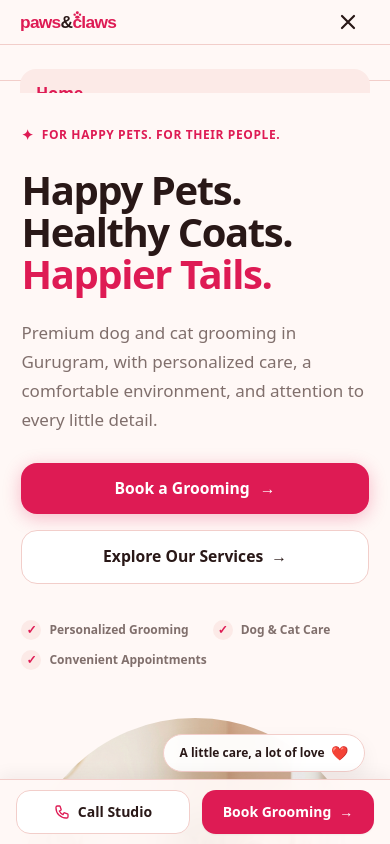
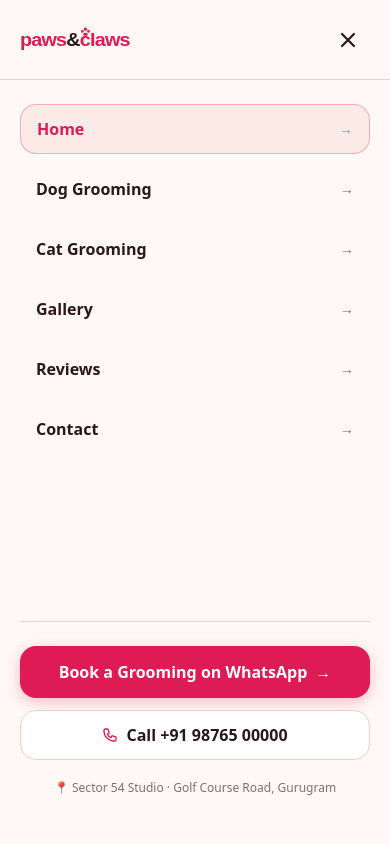
Before and after one commit to Vansh-7454/grow_demo, a Next.js app: page / in a window 390 px wide. Both pictures are taken after a click on the button "Open navigation menu". Shown: the top 844 px of the page. Built offline with nearby package versions, Linux system fonts and the light colour scheme.

Commit message:
fix(navigation): portal mobile drawer to document.body, resolve backdrop-blur containment trap, and lock background scroll

```diff
--- a/src/components/Header.tsx
+++ b/src/components/Header.tsx
@@ -1,6 +1,7 @@
 "use client";
 
 import { useState, useEffect, useRef } from "react";
+import { createPortal } from "react-dom";
 import Link from "next/link";
 import Image from "next/image";
 import { usePathname } from "next/navigation";
@@ -8,10 +9,15 @@ import { siteContent } from "@/data/siteContent";
 
 export default function Header() {
   const [isOpen, setIsOpen] = useState(false);
+  const [mounted, setMounted] = useState(false);
   const pathname = usePathname();
   const drawerRef = useRef<HTMLDivElement>(null);
   const closeButtonRef = useRef<HTMLButtonElement>(null);
   const openButtonRef = useRef<HTMLButtonElement>(null);
+
+  useEffect(() => {
+    setMounted(true);
+  }, []);
 
   // Esc key and focus trapping
   useEffect(() => {
@@ -49,16 +55,19 @@ export default function Header() {
 
     if (isOpen) {
       document.body.style.overflow = "hidden";
+      document.documentElement.style.overflow = "hidden";
       window.addEventListener("keydown", handleKeyDown);
       setTimeout(() => {
         closeButtonRef.current?.focus();
       }, 50);
     } else {
       document.body.style.overflow = "";
+      document.documentElement.style.overflow = "";
     }
 
     return () => {
       document.body.style.overflow = "";
+      document.documentElement.style.overflow = "";
       window.removeEventListener("keydown", handleKeyDown);
     };
   }, [isOpen]);
@@ -191,32 +200,40 @@ export default function Header() {
         </div>
       </div>
 
-      {/* Mobile Drawer (Instant/Subtle fade, no heavy animation) */}
-      {isOpen && (
+      {/* Mobile Drawer portalled to document.body so backdrop-blur on header never traps position:fixed */}
+      {mounted &&
+        isOpen &&
+        typeof document !== "undefined" &&
+        createPortal(
           <div
             id="mobile-drawer"
             role="dialog"
             aria-modal="true"
             aria-label="Site Navigation"
-          className="fixed inset-0 z-50 lg:hidden flex flex-col bg-[#FFF8F6]"
+            className="fixed inset-0 z-[99999] lg:hidden flex flex-col bg-[#FFF8F6] w-full h-[100dvh] overflow-hidden"
           >
             {/* Drawer Top Header */}
-          <div className="flex items-center justify-between h-20 px-5 border-b border-[#F2CECA]">
-            <div className="flex items-center">
+            <div className="flex items-center justify-between h-20 px-5 border-b border-[#F2CECA] shrink-0 bg-[#FFF8F6]">
+              <Link
+                href="/"
+                onClick={() => setIsOpen(false)}
+                className="flex items-center"
+              >
                 <Image
                   src="/images/logo.svg"
                   alt="Paws & Claws Brand Logo"
                   width={150}
                   height={34}
-                className="h-7 w-auto object-contain"
+                  className="h-8 w-auto object-contain"
+                  priority
                 />
-            </div>
+              </Link>
 
               <button
                 ref={closeButtonRef}
                 onClick={() => setIsOpen(false)}
                 aria-label="Close navigation menu"
-              className="min-h-[44px] min-w-[44px] p-2 flex items-center justify-center text-[#291817] rounded-xl hover:bg-[#FCEAE7] focus-visible:outline-2 focus-visible:outline-[#DE1B54]"
+                className="min-h-[44px] min-w-[44px] p-2 flex items-center justify-center text-[#291817] rounded-xl hover:bg-[#FCEAE7] focus-visible:outline-2 focus-visible:outline-[#DE1B54] cursor-pointer"
               >
                 <svg
                   width={24}
@@ -240,9 +257,9 @@ export default function Header() {
             {/* Drawer Navigation Links */}
             <div
               ref={drawerRef}
-            className="flex-1 overflow-y-auto px-5 py-6 flex flex-col justify-between"
+              className="flex-1 overflow-y-auto px-5 py-6 flex flex-col justify-between bg-[#FFF8F6]"
             >
-            <nav className="flex flex-col space-y-2" aria-label="Mobile Navigation">
+              <nav className="flex flex-col space-y-2.5" aria-label="Mobile Navigation">
                 {siteContent.navigation.map((item) => {
                   const isActive = pathname === item.href;
                   return (
@@ -250,26 +267,27 @@ export default function Header() {
                       key={item.href}
                       href={item.href}
                       onClick={() => setIsOpen(false)}
-                    className={`min-h-[48px] flex items-center px-4 py-3 text-base rounded-2xl transition-colors ${
+                      className={`min-h-[50px] flex items-center justify-between px-4 py-3 text-base rounded-2xl transition-colors ${
                         isActive
-                        ? "text-[#DE1B54] bg-[#FCEAE7] font-bold"
+                          ? "text-[#DE1B54] bg-[#FCEAE7] font-bold border border-[#DE1B54]/30"
                           : "text-[#291817] hover:bg-[#FCEAE7]/50 font-semibold"
                       }`}
                       aria-current={isActive ? "page" : undefined}
                     >
-                    {item.label}
+                      <span>{item.label}</span>
+                      <span className="text-sm opacity-60">→</span>
                     </Link>
                   );
                 })}
               </nav>
 
               {/* Quick Mobile Action Buttons inside drawer */}
-            <div className="pt-6 border-t border-[#F2CECA] space-y-3">
+              <div className="pt-6 border-t border-[#F2CECA] space-y-3 shrink-0 pb-6">
                 <a
                   href={whatsappHref}
                   target="_blank"
                   rel="noopener noreferrer"
-                className="min-h-[48px] w-full flex items-center justify-center gap-2 px-5 py-3.5 bg-[#DE1B54] text-white font-bold rounded-[14px] text-base shadow-[0_4px_14px_rgba(255,59,64,0.25)] hover:bg-[#E52E33]"
+                  className="min-h-[50px] w-full flex items-center justify-center gap-2 px-5 py-3.5 bg-[#DE1B54] text-white font-bold rounded-2xl text-base shadow-[0_4px_14px_rgba(222,27,84,0.28)] hover:bg-[#C21345]"
                 >
                   <span>Book a Grooming on WhatsApp</span>
                   <span>→</span>
@@ -277,7 +295,7 @@ export default function Header() {
 
                 <a
                   href={`tel:${siteContent.business.phoneRaw}`}
-                className="min-h-[48px] w-full flex items-center justify-center gap-2 px-4 py-3 bg-white border border-[#F2CECA] text-[#291817] font-semibold rounded-[14px] text-base hover:bg-[#FCEAE7]"
+                  className="min-h-[50px] w-full flex items-center justify-center gap-2 px-4 py-3 bg-white border border-[#F2CECA] text-[#291817] font-semibold rounded-2xl text-base hover:bg-[#FCEAE7]"
                 >
                   <svg
                     width={18}
@@ -296,9 +314,14 @@ export default function Header() {
                   </svg>
                   <span>Call {siteContent.business.phoneDisplay}</span>
                 </a>
+
+                <div className="pt-2 text-center text-xs text-[#806F6C]">
+                  <span>📍 Sector 54 Studio · Golf Course Road, Gurugram</span>
                 </div>
               </div>
             </div>
+          </div>,
+          document.body
         )}
     </header>
   );
```
Lines whose indentation alone changed are shown as unchanged.
